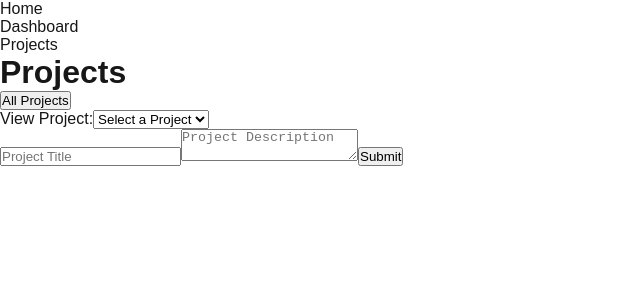
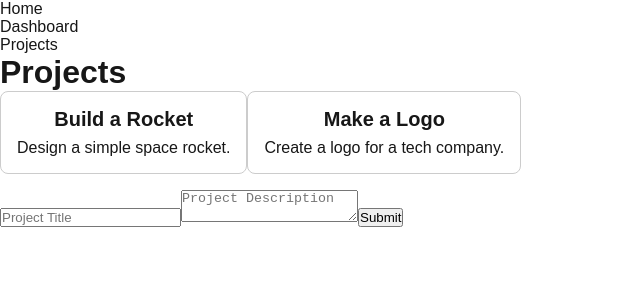
Before and after one commit to Trnsdlla/ratings-project, a Next.js app: page /projects in a window 1280 px wide. Shown: the top 300 px of the page, without its empty margins (0-640 px from the left). Built offline with nearby package versions, Linux system fonts and the light colour scheme.

Commit message:
Display projects on page load & details in modal - Automatically fetch and display all projects when visiting /projects - Removed "All Projects" button - Opens a modal on click for every project card - Replaced dropdown with modal containing project info & edit button

```diff
--- a/src/app/projects/page.tsx
+++ b/src/app/projects/page.tsx
@@ -1,6 +1,6 @@
 'use client'
 
-import { useState } from 'react';
+import { useState, useEffect } from 'react';
 import ProjectList from '@/components/ProjectList';
 import ProjectDetails from '@/components/ProjectDetails';
 import { Project } from '@/lib/types/project';
@@ -9,12 +9,14 @@ import ProjectForm from '@/components/ProjectForm';
 
 export default function ProjectsPage() {
     const [projects, setProjects] = useState<Project[]>([]);
+    const [selectedProject, setSelectedProject] = useState<Project | null>(null);
+
 
     async function fetchProjects() {
         try {
             const response = await fetch('/api/projects');
-            if(!response.ok) {
-                throw new Error ('Failed to fetch projects')
+            if (!response.ok) {
+                throw new Error('Failed to fetch projects')
             }
             const data = await response.json();
             setProjects(data);
@@ -23,11 +25,26 @@ export default function ProjectsPage() {
         }
     }
 
+    useEffect(() => {
+        fetchProjects();
+    }, []);
+
     return (
         <div>
             <h1>Projects</h1>
-            <ProjectList projects={projects} fetchProjects={fetchProjects}/>
-            <ProjectDetails projects={projects} fetchProjects={fetchProjects}/>
+            <ProjectList
+                projects={projects}
+                fetchProjects={fetchProjects}
+                setSelectedProject={setSelectedProject}
+            />
+            {selectedProject && (
+                <ProjectDetails
+                    // projects={projects}
+                    // fetchProjects={fetchProjects}
+                    selectedProject={selectedProject}
+                    onClose={() => setSelectedProject(null)}
+                />
+            )}
             <ProjectForm />
 
 
--- a/src/components/ProjectDetails.tsx
+++ b/src/components/ProjectDetails.tsx
@@ -1,64 +1,75 @@
 "use client";
 
-import { useState } from "react";
+// import { useState } from "react";
 import { Project } from "@/lib/types/project";
 import ProjectEdit from "@/components/ProjectEdit";
 
 type Props = {
-    projects: Project[];
-    fetchProjects: () => Promise<void>;
+    selectedProject: Project;
+    onClose: () => void;
+    // projects: Project[];
+    // fetchProjects: () => Promise<void>;
 };
 
-export default function ProjectDetails({ projects, fetchProjects }: Props) {
-    const [selectedProject, setSelectedProject] = useState<Project | null>(null);
+export default function ProjectDetails({ selectedProject, onClose }: Props) {
+    // const [selectedProject, setSelectedProject] = useState<Project | null>(null);
 
-    async function handleProjectSelect(e: React.ChangeEvent<HTMLSelectElement>) {
-        const id = e.target.value;
+    // async function handleProjectSelect(e: React.ChangeEvent<HTMLSelectElement>) {
+    //     const id = e.target.value;
 
-        if (!id) {
-            setSelectedProject(null);
-            return;
-        }
+    //     if (!id) {
+    //         setSelectedProject(null);
+    //         return;
+    //     }
 
-        try {
-            const response = await fetch(`/api/projects/${id}`);
-            if (!response.ok) {
-                throw new Error("Failed to fetch project");
-            }
-            const projectData = await response.json();
-            setSelectedProject(projectData);
-        } catch (error) {
-            console.error("Failed to fetch single project:", error);
-        }
-    }
+    //     try {
+    //         const response = await fetch(`/api/projects/${id}`);
+    //         if (!response.ok) {
+    //             throw new Error("Failed to fetch project");
+    //         }
+    //         const projectData = await response.json();
+    //         setSelectedProject(projectData);
+    //     } catch (error) {
+    //         console.error("Failed to fetch single project:", error);
+    //     }
+    // }
 
     return (
-        <div>
-            <label htmlFor="project-select">View Project:</label>
-            <select
-                id="project-select"
-                onChange={handleProjectSelect}
-                onClick={fetchProjects}
-            >
-                <option value="">Select a Project</option>
-                {projects.map((project) => (
-                    <option value={project.id} key={project.id}>
-                        {project.title}
-                    </option>
-                ))}
-            </select>
-            <div className="project-container">
-                {selectedProject && (
-                    <div className="project-card">
-                        <h2 className="project-card-title">{selectedProject.title}</h2>
-                        <p className="project-card-description">
-                            {selectedProject.description}
-                        </p>
-                        <ProjectEdit project={selectedProject} />
-                    </div>
-                )}
+        <div className="modal-overlay">
+            <div className="modal-content">
+                <button onClick={onClose}>Close</button>
+                <h2>{selectedProject.title}</h2>
+                <p>{selectedProject.description}</p>
+                <ProjectEdit project={selectedProject} />
             </div>
         </div>
+
+        // <div>
+        //     <label htmlFor="project-select">View Project:</label>
+        //     <select
+        //         id="project-select"
+        //         onChange={handleProjectSelect}
+        //         onClick={fetchProjects}
+        //     >
+        //         <option value="">Select a Project</option>
+        //         {projects.map((project) => (
+        //             <option value={project.id} key={project.id}>
+        //                 {project.title}
+        //             </option>
+        //         ))}
+        //     </select>
+        //     <div className="project-container">
+        //         {selectedProject && (
+        //             <div className="project-card">
+        //                 <h2 className="project-card-title">{selectedProject.title}</h2>
+        //                 <p className="project-card-description">
+        //                     {selectedProject.description}
+        //                 </p>
+        //                 <ProjectEdit project={selectedProject} />
+        //             </div>
+        //         )}
+        //     </div>
+        // </div>
     );
 }
 
--- a/src/components/ProjectList.tsx
+++ b/src/components/ProjectList.tsx
@@ -1,40 +1,26 @@
 'use client'
 
-import { useState } from "react";
 import { Project } from '@/lib/types/project';
-import ProjectEdit from '@/components/ProjectEdit';
 
 type Props = {
     projects: Project[];
     fetchProjects: () => Promise<void>;
+    setSelectedProject: (project: Project) => void;
 }
 
-export default function ProjectList({ projects, fetchProjects }: Props) {
-    const [showAllProjects, setShowAllProjects] = useState(false);
-    // const [selectedProject, setSelectedProject] = useState<Project | null>(null);
-
-    async function handleClick() {
-        if (!showAllProjects) await fetchProjects();
-        setShowAllProjects(isVisible => !isVisible)
-    }
+export default function ProjectList({ projects, setSelectedProject }: Props) {
 
     return (
         <div className="project-grid">
-            <div className="all-projects-button">
-                <button onClick={handleClick}>All Projects</button>
-            </div>
             <div className='all-projects-container'>
-                {showAllProjects && (
                 <div className="project-container">
                     {projects.map((project) => (
-                            <div key={project.id} className="project-card">
+                        <div key={project.id} className="project-card" onClick={() => setSelectedProject(project)}>
                             <h2 className="project-card-title">{project.title}</h2>
                             <p className="project-card-description">{project.description}</p>
-                                <ProjectEdit project={project} />
                         </div>
                     ))}
                 </div>
-                )}
             </div>
         </div>
     );
--- a/src/styles/globals.css
+++ b/src/styles/globals.css
@@ -71,3 +71,27 @@ a {
   color: #2563eb;
   cursor: pointer;
 }
+
+/* temporary css */
+
+.modal-overlay {
+  position: fixed;
+  top: 0;
+  left: 0;
+  width: 100%;
+  height: 100%;
+  background: rgba(0,0,0,0.6);
+  display: flex;
+  justify-content: center;
+  align-items: center;
+  z-index: 100;
+}
+
+.modal-content {
+  background: white;
+  color: black;
+  padding: 2rem;
+  border-radius: 8px;
+  width: 90%;
+  max-width: 500px;
+}
```
Lines whose indentation alone changed are shown as unchanged.
